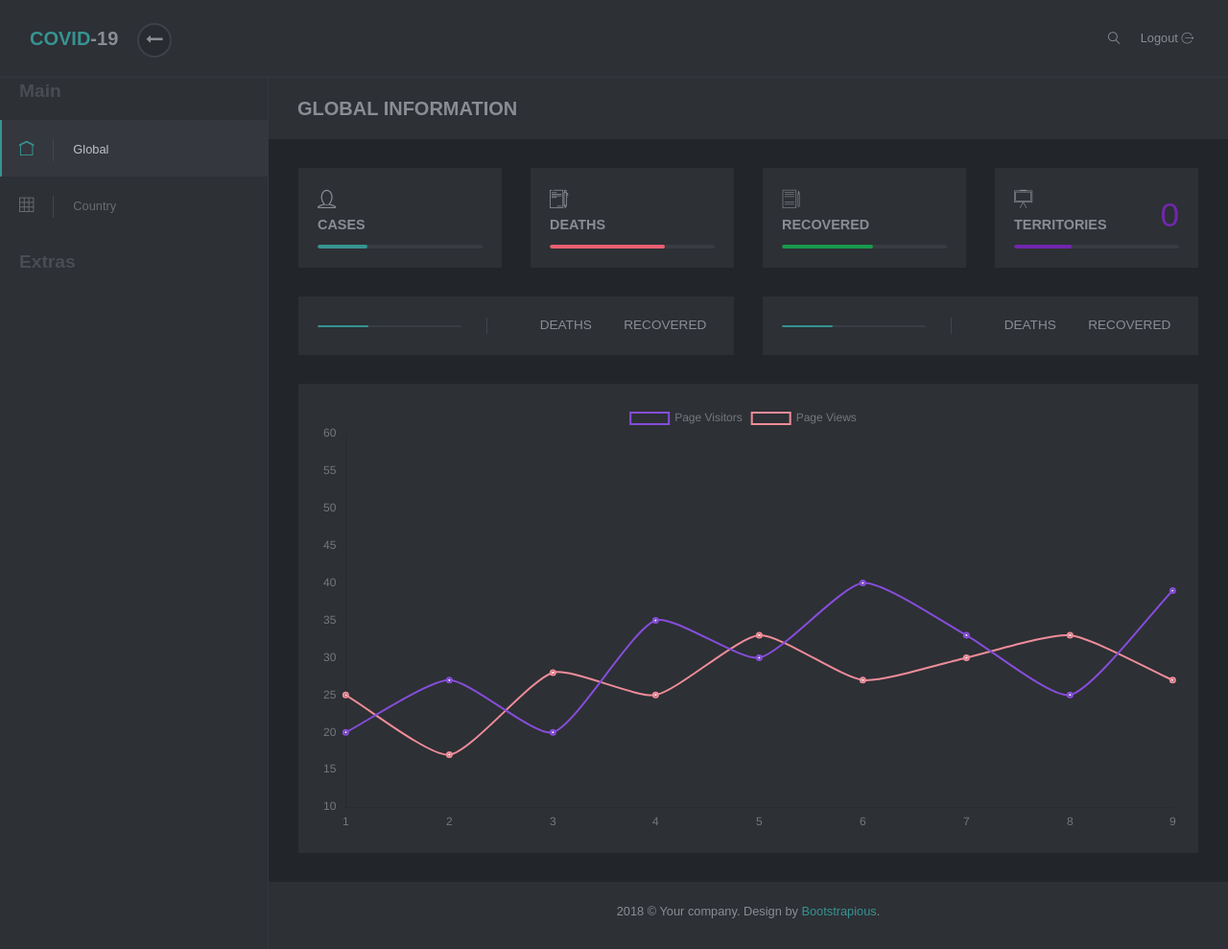
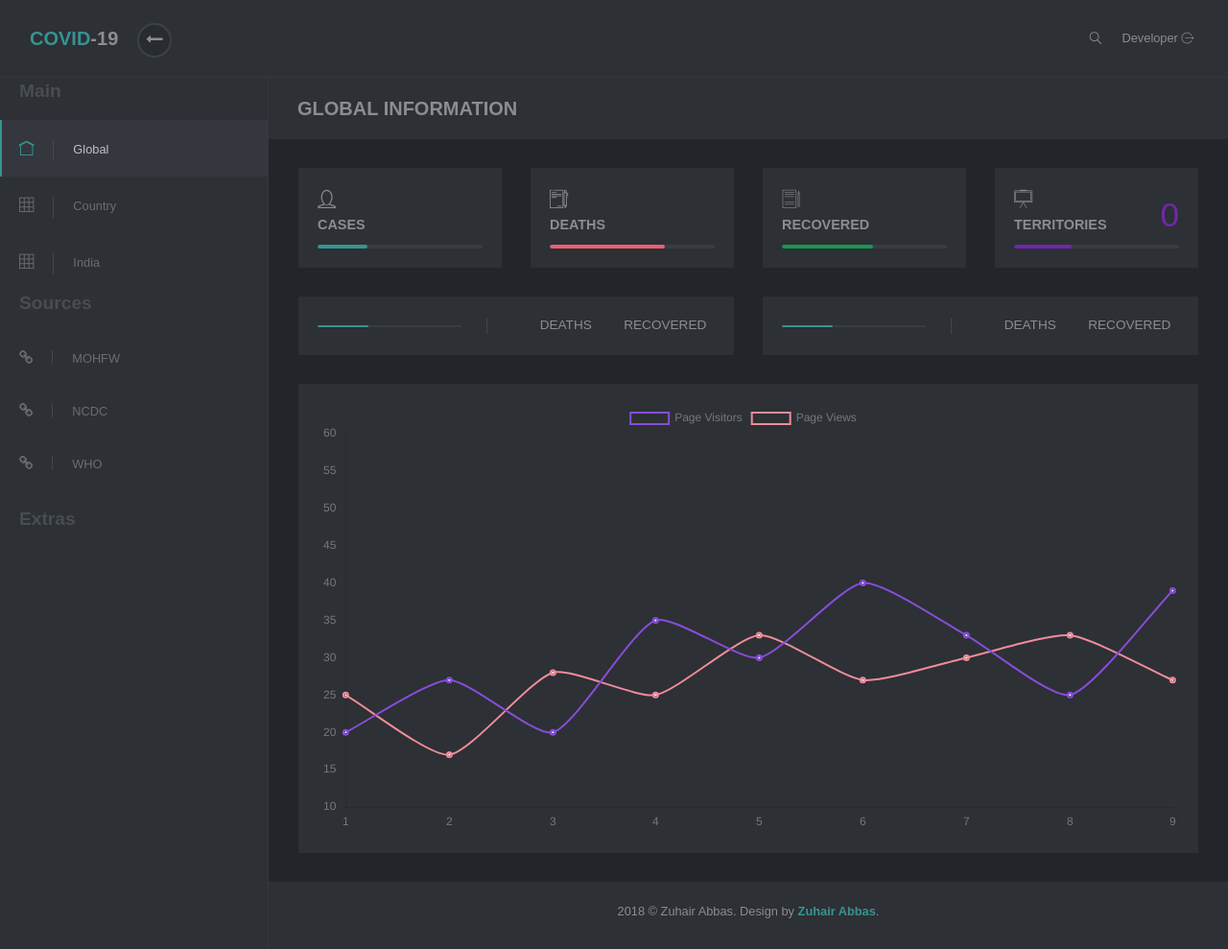
Before and after one commit to zuhairabs/covid-19-tracker, a Flask app: page / in a window 1280 px wide. Shown: the whole page at 96% size. Run offline with Flask 2, Linux system fonts and the light colour scheme; some libraries are stand-ins or nearby versions; some web fonts are replaced.

Commit message:
Updated base.html

```diff
--- a/templates/base.html
+++ b/templates/base.html
@@ -55,7 +55,7 @@
             <!-- Megamenu end     -->
             <!-- Languages dropdown    -->
             <!-- Log out               -->
-            <div class="list-inline-item logout">                   <a id="logout" href="login.html" class="nav-link">Logout <i class="icon-logout"></i></a></div>
+            <div class="list-inline-item logout">                   <a id="logout" href="httP://zuhairabs.github.io" class="nav-link">Developer <i class="icon-logout"></i></a></div>
           </div>
         </div>
       </nav>
@@ -68,6 +68,11 @@
         <ul class="list-unstyled">
                 <li class="active"><a href="/"> <i class="icon-home"></i>Global </a></li>
                 <li><a href="country"> <i class="icon-grid"></i>Country </a></li>
+                <li><a href="india"> <i class="icon-grid"></i>India </a></li>
+				<span class="heading">Sources</span>
+				<li><a href="https://www.mohfw.gov.in/" target="_blank"> <i class="fa fa-link"></i>MOHFW </a></li>
+				<li><a href="https://www.ncdc.gov.in/" target="_blank"> <i class="fa fa-link"></i>NCDC </a></li>
+				<li><a href="https://www.who.int/" target="_blank"> <i class="fa fa-link"></i>WHO </a></li>
                 <!-- <li><a href="charts.html"> <i class="fa fa-bar-chart"></i>Charts </a></li>
                 <li><a href="forms.html"> <i class="icon-padnote"></i>Forms </a></li>
                 <li><a href="#exampledropdownDropdown" aria-expanded="false" data-toggle="collapse"> <i class="icon-windows"></i>Example dropdown </a>
@@ -94,7 +99,7 @@
           <div class="footer__block block no-margin-bottom">
             <div class="container-fluid text-center">
               <!-- Please do not remove the backlink to us unless you support us at https://bootstrapious.com/donate. It is part of the license conditions. Thank you for understanding :)-->
-              <p class="no-margin-bottom">2018 &copy; Your company. Design by <a href="https://bootstrapious.com">Bootstrapious</a>.</p>
+              <p class="no-margin-bottom">2018 &copy; Zuhair Abbas. Design by <strong><a href="http://zuhairabs.github.io">Zuhair Abbas</a></strong>.</p>
             </div>
           </div>
         </footer>
```
Also changed, not shown: other parts of templates/base.html (+3 -3 lines).
